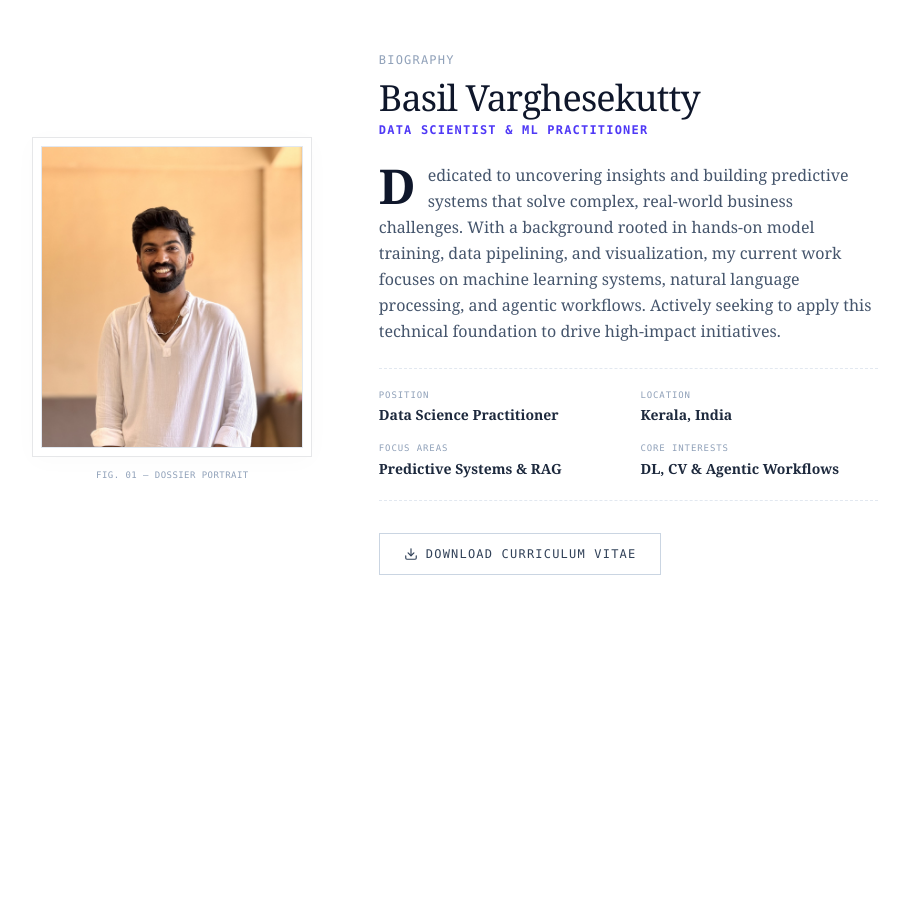
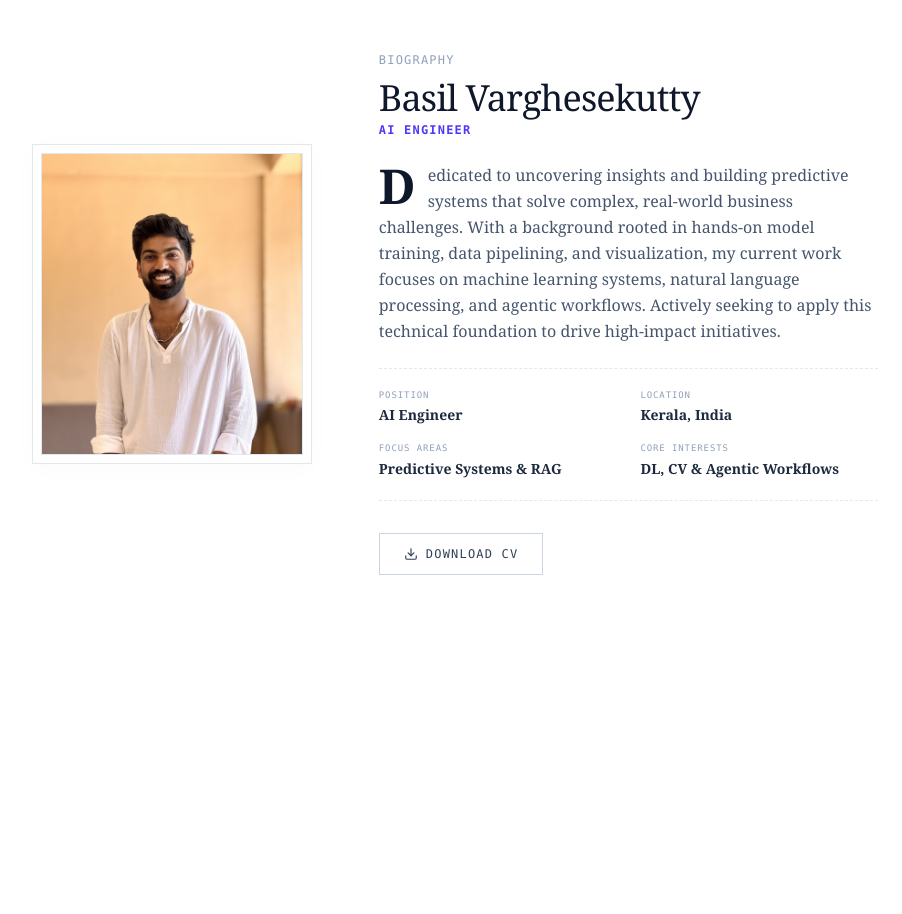
Before and after one commit to basil-123/portfolio, a Next.js app: page / in a window 1280 px wide. Shown: the part 4720-5634 px from the top of the page, without its empty margins (194-1096 px from the left). Built offline with nearby package versions, Linux system fonts and the light colour scheme.

Commit message:
new 2026 -1

```diff
--- a/app/sections/about.tsx
+++ b/app/sections/about.tsx
@@ -29,7 +29,7 @@ export default function About() {
               </div>
             </div>
             <span className="font-mono text-[9px] uppercase tracking-wider text-slate-400 mt-3 select-none">
-              Fig. 01 — Dossier Portrait
+
             </span>
           </div>
 
@@ -43,7 +43,7 @@ export default function About() {
                 Basil Varghesekutty
               </h2>
               <p className="text-xs font-mono uppercase tracking-widest text-indigo-600 font-bold mt-1">
-                Data Scientist & ML Practitioner
+                AI ENGINEER
               </p>
             </div>
 
@@ -55,7 +55,7 @@ export default function About() {
             <div className="border-t border-b border-dashed border-slate-200 py-5 my-6 grid grid-cols-1 sm:grid-cols-2 gap-y-4 gap-x-6 text-left">
               <div>
                 <span className="block font-mono text-[9px] uppercase tracking-widest text-slate-400">Position</span>
-                <span className="font-serif text-sm text-slate-800 font-semibold">Data Science Practitioner</span>
+                <span className="font-serif text-sm text-slate-800 font-semibold">AI Engineer</span>
               </div>
               <div>
                 <span className="block font-mono text-[9px] uppercase tracking-widest text-slate-400">Location</span>
@@ -76,7 +76,7 @@ export default function About() {
               <a href="/Basil_CV.pdf" download className="inline-block">
                 <button className="flex items-center gap-2 border border-slate-300 hover:border-slate-800 text-slate-700 hover:text-slate-900 font-mono text-xs uppercase tracking-widest px-6 py-3 transition-all duration-200 cursor-pointer bg-white hover:bg-slate-50 select-none">
                   <Download size={14} />
-                  Download Curriculum Vitae
+                  Download CV
                 </button>
               </a>
             </div>
--- a/app/sections/projects.tsx
+++ b/app/sections/projects.tsx
@@ -297,9 +297,14 @@ export default function Projects() {
 
           {/* Simple List of Cards */}
           <div className="flex flex-col gap-8 w-full">
-            {projectsList.map((project) => (
-              <div
+            {projectsList.map((project, idx) => (
+              <motion.div
                 key={project.id}
+                initial={{ opacity: 0, y: 30 }}
+                whileInView={{ opacity: 1, y: 0 }}
+                viewport={{ once: true, margin: "-50px" }}
+                transition={{ duration: 0.5, delay: idx * 0.05, ease: "easeOut" }}
+                whileTap={{ scale: 0.98 }}
                 className="bg-white border border-slate-200/90 rounded-[6px] shadow-[0_2px_8px_rgba(0,0,0,0.02)] overflow-hidden flex flex-col justify-between cursor-pointer"
                 onClick={() => {
                   setSelectedProject(project)
@@ -390,7 +395,7 @@ export default function Projects() {
                     </span>
                   </div>
                 </div>
-              </div>
+              </motion.div>
             ))}
           </div>
         </div>
```
